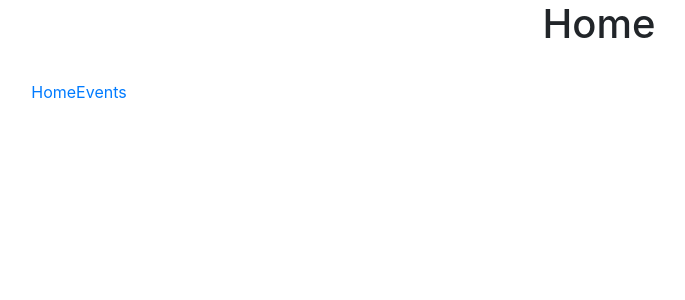
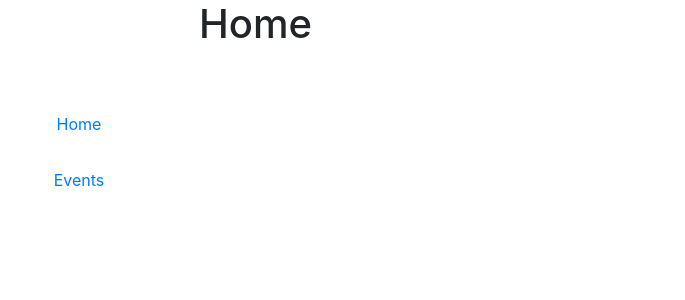
Before and after one commit to janakitti/hackathon-global, a React (Create React App) app: page / in a window 1280 px wide. Shown: the top 300 px of the page, without its empty margins (41-726 px from the left). Built offline with nearby package versions, Linux system fonts and the light colour scheme.

Commit message:
Format side nav

```diff
--- a/src/App.scss
+++ b/src/App.scss
@@ -1,45 +1,21 @@
-.App {
+.nav-link {
+  padding: 2em;
+  text-decoration: none;
+}
+
+#router-container {
+  display: flex;
+}
+
+#side-nav {
+  height: 100vh;
+  width: 15em;
+  padding: 5em 2em;
+
   text-align: center;
 }
 
-.App-logo {
-  height: 40vmin;
-  pointer-events: none;
+#page-window {
+  height: 100vh;
+  flex-grow: 1;
 }
-
-@media (prefers-reduced-motion: no-preference) {
-  .App-logo {
-    animation: App-logo-spin infinite 20s linear;
-  }
-}
-
-.App-header {
-  background-color: #282c34;
-  min-height: 100vh;
-  display: flex;
-  flex-direction: column;
-  align-items: center;
-  justify-content: center;
-  font-size: calc(10px + 2vmin);
-  color: white;
-}
-
-.App-link {
-  color: #61dafb;
-}
-
-@keyframes App-logo-spin {
-  from {
-    transform: rotate(0deg);
-  }
-  to {
-    transform: rotate(360deg);
-  }
-}
-
-#side-nav {
-  position: fixed;
-  height: 100vh;
-  width: 15em;
-  padding: 5em 2em;
-}
--- a/src/App.tsx
+++ b/src/App.tsx
@@ -9,10 +9,14 @@ function App() {
   return (
     <div className="App">
       <Router>
+        <div id="router-container">
           <div id="side-nav">
-          <Link to="/">Home</Link>
+            <Link className="nav-link" to="/">
+              Home
+            </Link>
             <Link to="/events">Events</Link>
           </div>
+          <div id="page-window">
             <Switch>
               <Route path="/events">
                 <Events />
@@ -21,6 +25,8 @@ function App() {
                 <Home />
               </Route>
             </Switch>
+          </div>
+        </div>
       </Router>
     </div>
   );
```
Lines whose indentation alone changed are shown as unchanged.
